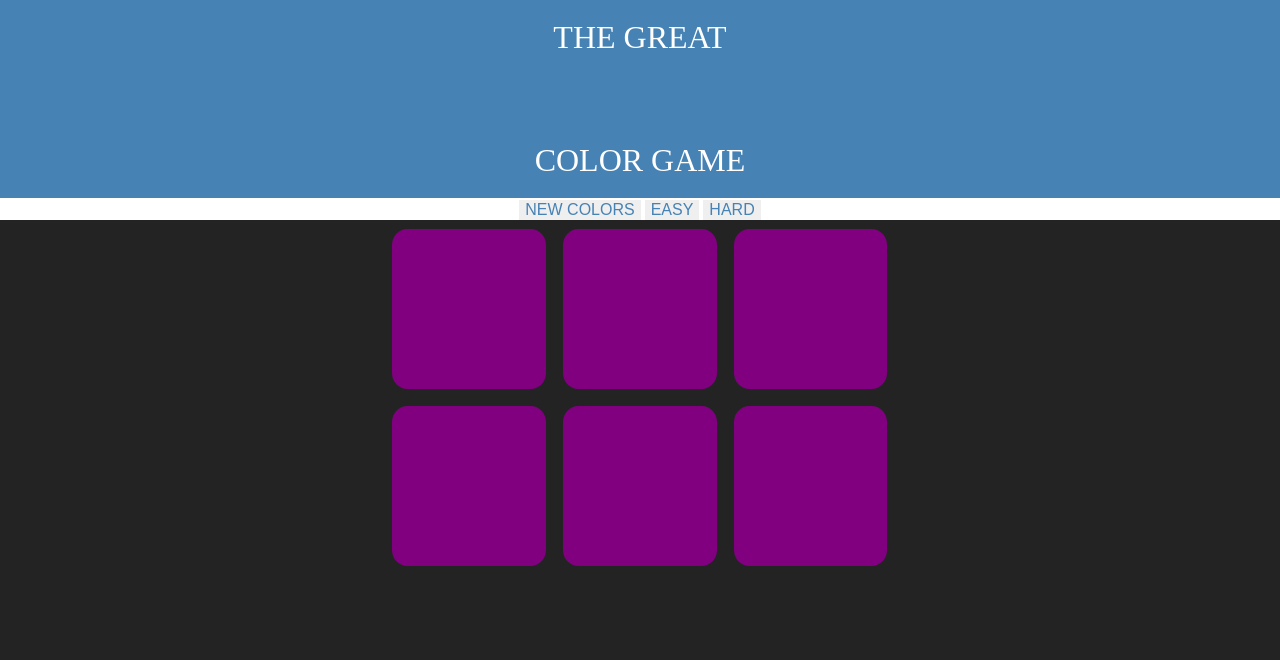
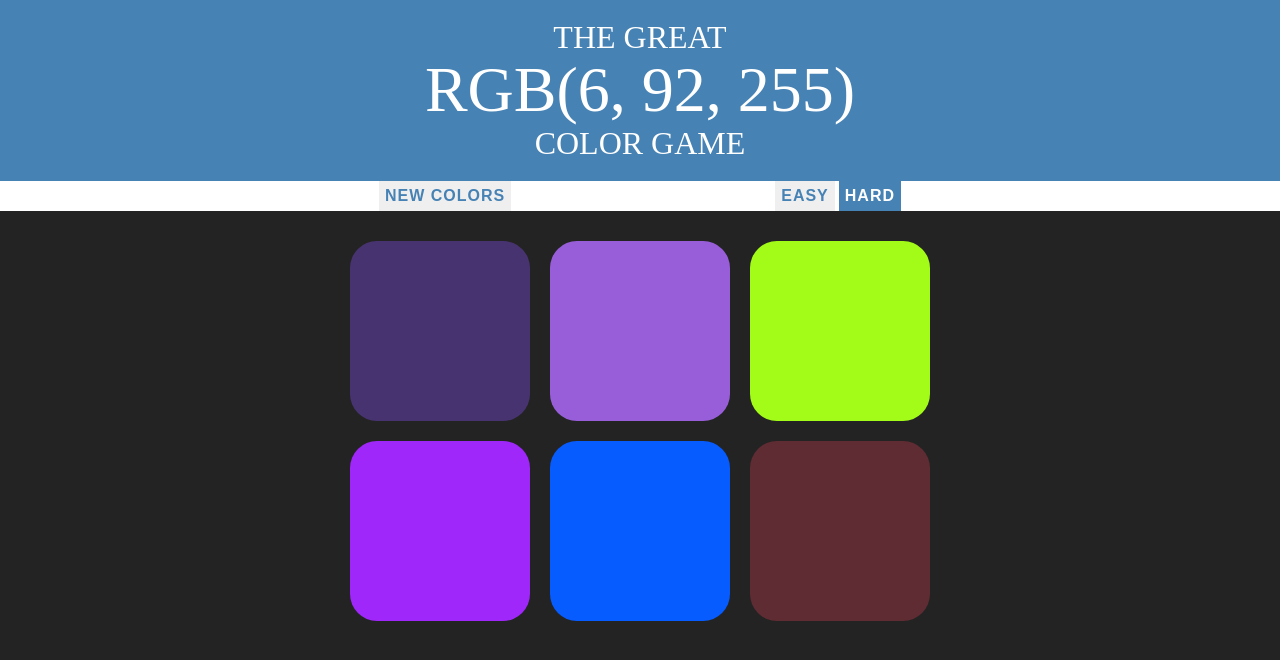
Before and after one commit to meiflin123/RGB-Game, a plain HTML site: page index.html in a window 1280 px wide. Drawn offline with Linux system fonts and the light colour scheme.

Commit message:
add more styling

```diff
--- a/index.html
+++ b/index.html
@@ -12,14 +12,14 @@
     <br>
     COLOR GAME
   </h1>
-  <div class="bar">
+  <div id="bar">
     <button id="reset">New Colors</button>
     <span id="message"></span>
     <button class="mode">Easy</button>
     <button class="mode selected">Hard</button>
   </div>
 
-  <div class="container">
+  <div id="container">
     <div>
       <div class="square"></div>
       <div class="square"></div>
--- a/rgb.js
+++ b/rgb.js
@@ -1,10 +1,10 @@
 let colors = [];
 let solution = '';
 let num = 6;
-const solutionSpan = document.querySelector('.title span')
+const solutionSpan = document.querySelector('h1 span')
 const squares = document.querySelectorAll('.square');
-const title = document.querySelector('.title')
-const span = document.querySelector('.bar span')
+const title = document.querySelector('h1')
+const span = document.querySelector('#bar span')
 const resetBtn = document.querySelector('#reset');
 const modes = document.querySelectorAll('.mode')
 
--- a/style.css
+++ b/style.css
@@ -1,7 +1,7 @@
 body {
   background-color: #232323;
   margin: 0;
-  font-family: montserrat, avenir
+  font-family: "Montserrat", "Avenir"
 }
 
 
@@ -10,19 +10,19 @@ button {
   border:none;
   outline: none;
   color: steelblue;
-  font-size: 1rem;
+  font-size: inherit;
   height: 100%;
+  font-weight: 700;
+  letter-spacing: 1px;
+  transition: all 0.3s;
+  -webkit-transition: all 0.3s;
+  -moz-transition: all 0.3s;
+
 }
 
 button:hover {
   background-color: steelblue;
   color: white;
-  transition: background 1000ms;
-}
-
-
-#color {
-  font-size: 5rem;
 }
 
 h1 {
@@ -36,29 +36,42 @@ h1 {
   padding: 20px 0;
 }
 
-
-.container {
-  width: 40%;
-  margin: 0 auto;
-}
-
 .square {
   float: left;
   width: 30%;
-  height: 10rem;
   margin: 1.66%;
   background-color: purple;
-  border-radius: 10%;
+  border-radius: 15%;
+  padding-bottom: 30%;
+  transition: background 0.6s;
+  -webkit-transition: background 0.6s;
+  -moz-transition: background 0.6s;
 }
 
-.bar {
+.selected {
+  color: white;
+  background-color: steelblue;
+}
+
+#bar {
   text-align: center;
   background-color: white;
-  margin-top: 0;
-
+  color: black;
+  height: 30px;
 }
 
 #message {
-  font-size: 1.2rem;
-  height: 100%;
+  display: inline-block;
+  width: 20%;
 }
+
+
+
+#color {
+  font-size: 200%;
+}
+
+#container {
+  max-width: 600px;
+  margin: 20px auto;
+}
```
